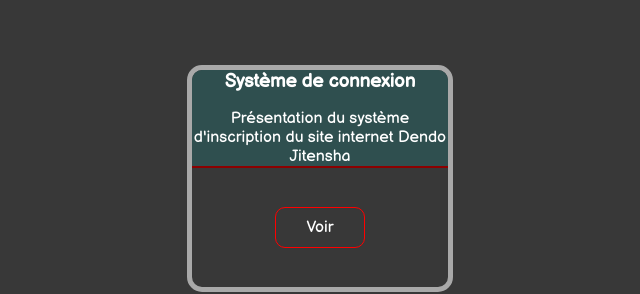
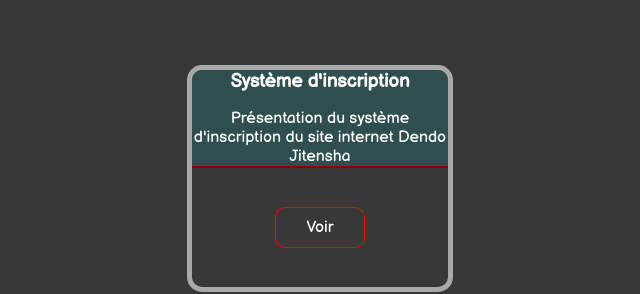
Before and after one commit to Redrix/PF, a plain HTML site: page E4.html in a window 1280 px wide. Shown: the part 246-540 px from the top of the page, 0-640 px from the left. Drawn offline with Linux system fonts and the light colour scheme.

Commit message:
Update E4.html

```diff
--- a/E4.html
+++ b/E4.html
@@ -37,7 +37,7 @@
     <div class="container">
         <div class="card">
             <div class="cardText">
-                <h3>Système de connexion</h3>
+                <h3>Système d'inscription</h3>
                 <p>Présentation du système d'inscription du site internet Dendo Jitensha</p>
             </div>
             <div class="cardButton">
```
